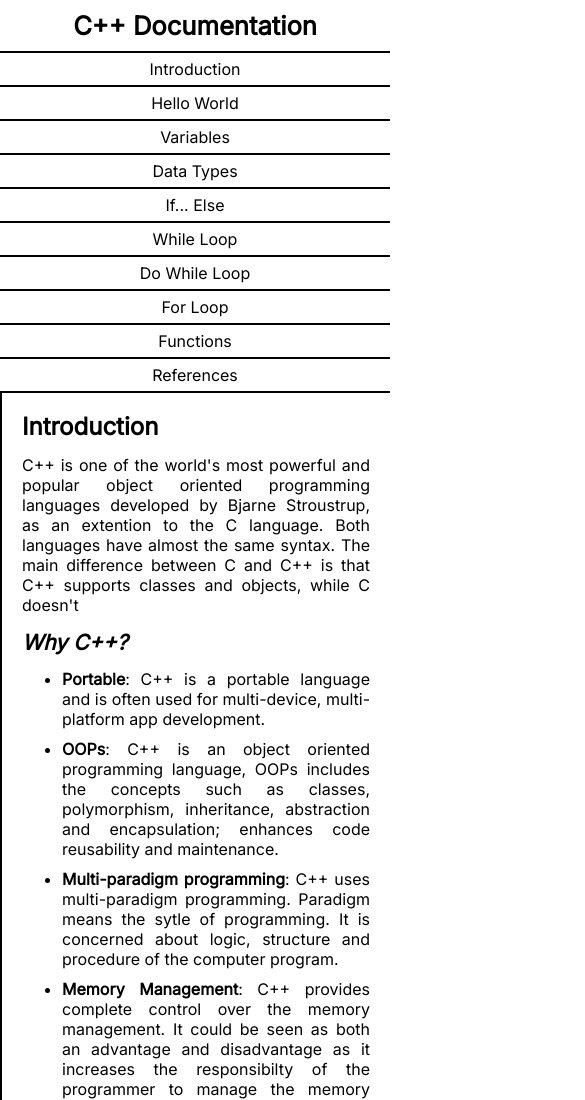
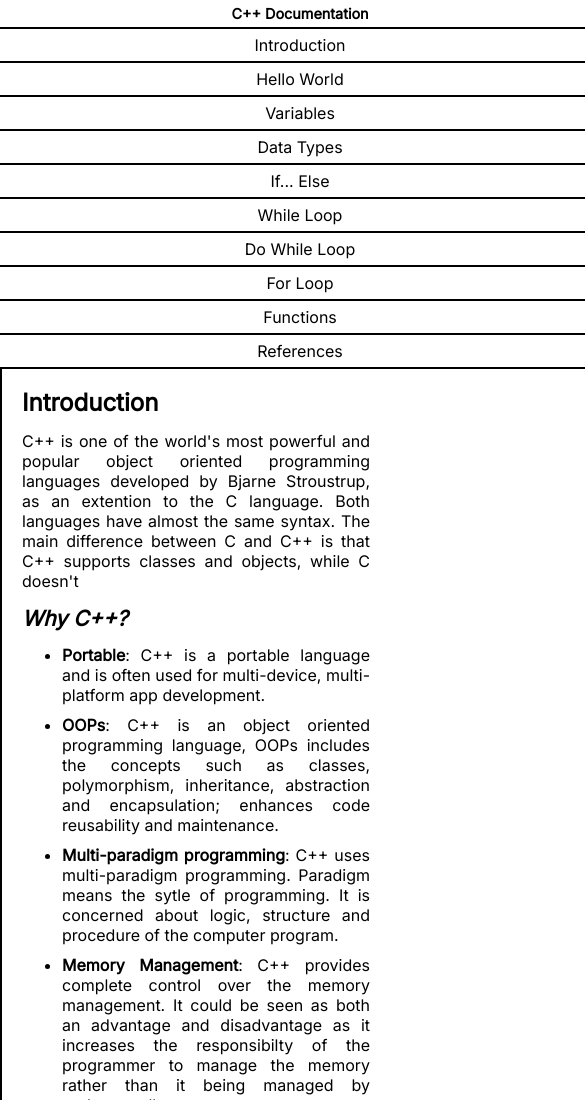
Before and after one commit to s-cs1213/technical-documentation, a plain HTML site: page index.html in a window 390 px wide. Shown: the top 1100 px of the page, 585 px wide, since content can reach past the window. Drawn offline with Linux system fonts and the light colour scheme.

Commit message:
2nd Updated Commit

```diff
--- a/styles.css
+++ b/styles.css
@@ -19,7 +19,7 @@ html {
 }
 
 #navbar {
-    width: 20%;
+    width: 25%;
     position: fixed;
 }
 
@@ -41,7 +41,7 @@ html {
 }
 
 #navbar a {
-    width: 20%;
+    width: 25%;
     text-decoration: none;
     color: black;
 }
@@ -57,8 +57,8 @@ html {
 
 
 #main-doc {
-    width: 80%;
-    margin-left: 20%;
+    width: 75%;
+    margin-left: 25%;
     border-left: 2px solid black;
 }
 
@@ -114,9 +114,9 @@ td {
     padding: 5px;
 }
 
-@media (max-width: 1112px) {
+@media (max-width: 400px) {
     #navbar {
-        width: 100%;
+        width: 600px;
         display: block;
         position: relative;
     }
@@ -125,4 +125,10 @@ td {
         width: 100%;
         margin: 0;
     }
+    #navbar header {
+        text-align: center;
+        font-size: 0.9rem;
+        font-weight: bold;
+        padding: 5px 10px;
+    }
 }
```
